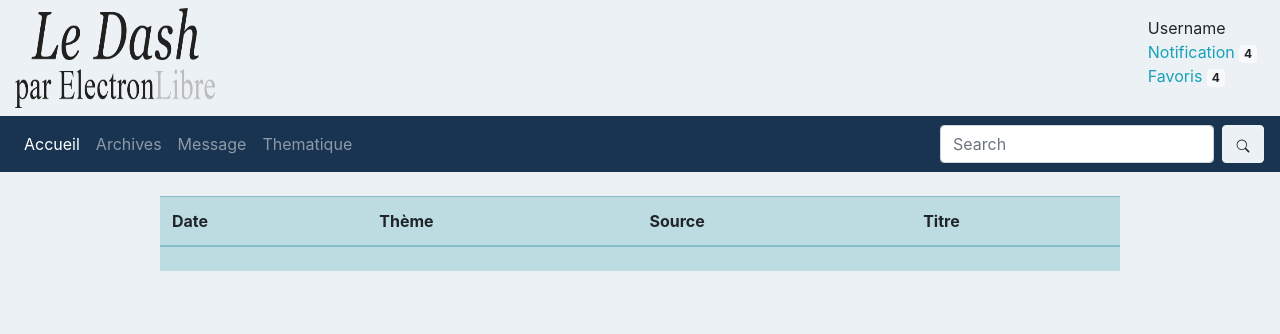
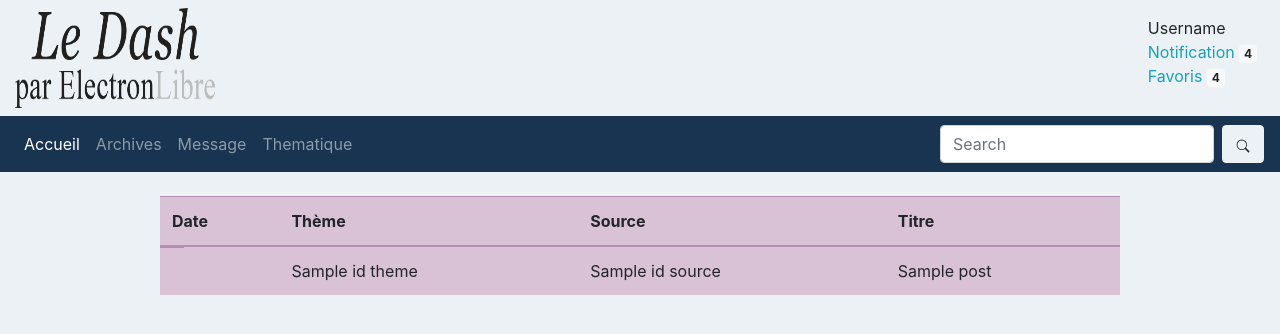
Before and after one commit to formation-dwwm/dash-rss, a Symfony app: template templates/index/index.html.twig in a window 1280 px wide. Shown: the top 334 px of the page. Run offline with Twig, Linux system fonts and the light colour scheme; the template is opened without the code that fills it: most values are stand-ins (such as "Sample title", 1, 10 or a date in 2020); lists and menus that the app fills with data are empty; style sheets or scripts are compiled from the project's sources; some libraries are stand-ins or nearby versions.

Commit message:
test import data from db

```diff
--- a/templates/index/index.html.twig
+++ b/templates/index/index.html.twig
@@ -5,7 +5,7 @@
 {% block body %}
 
 <div class="w-75 mx-auto mt-4">
-    <table class="table table-hover table-danger">
+    <table class="table table-warning">
         <thead>
             <tr>
             <th scope="col">Date</th>
@@ -15,14 +15,14 @@
             </tr>
         </thead>
         <tbody>
+            {% for post in posts %}
             <tr>
-                <th scope="row"></th>
-                <td></td>
-                <td></td>
-                <td><a href="" name="">
-                    </a>
-                </td>
+                <th type="button" data-toggle="collapse" data-target="#collapse{{ post.id }}" aria-expanded="false" aria-controls="collapseExample">{{ post.date.date }}</th>
+                    <td>{{ post.idTheme.name }}</td>
+                    <td>{{ post.idSource.name }}</td>
+                    <td>{{ post.title }}</td>
             </tr>
+            {% endfor %}
         </tbody>
     </table>
 </div>
```
Also changed, not shown: src/Controller/IndexController.php (+7 -4 lines), src/Repository/PostRepository.php (+4 -4 lines).
